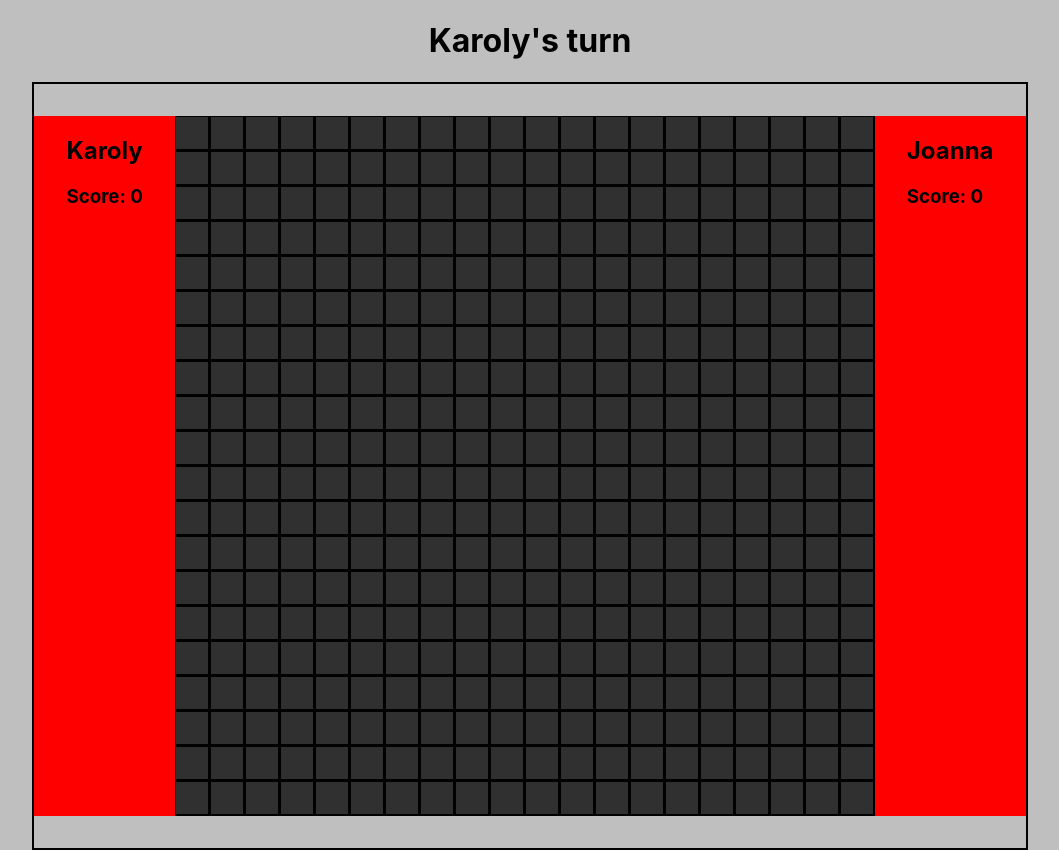
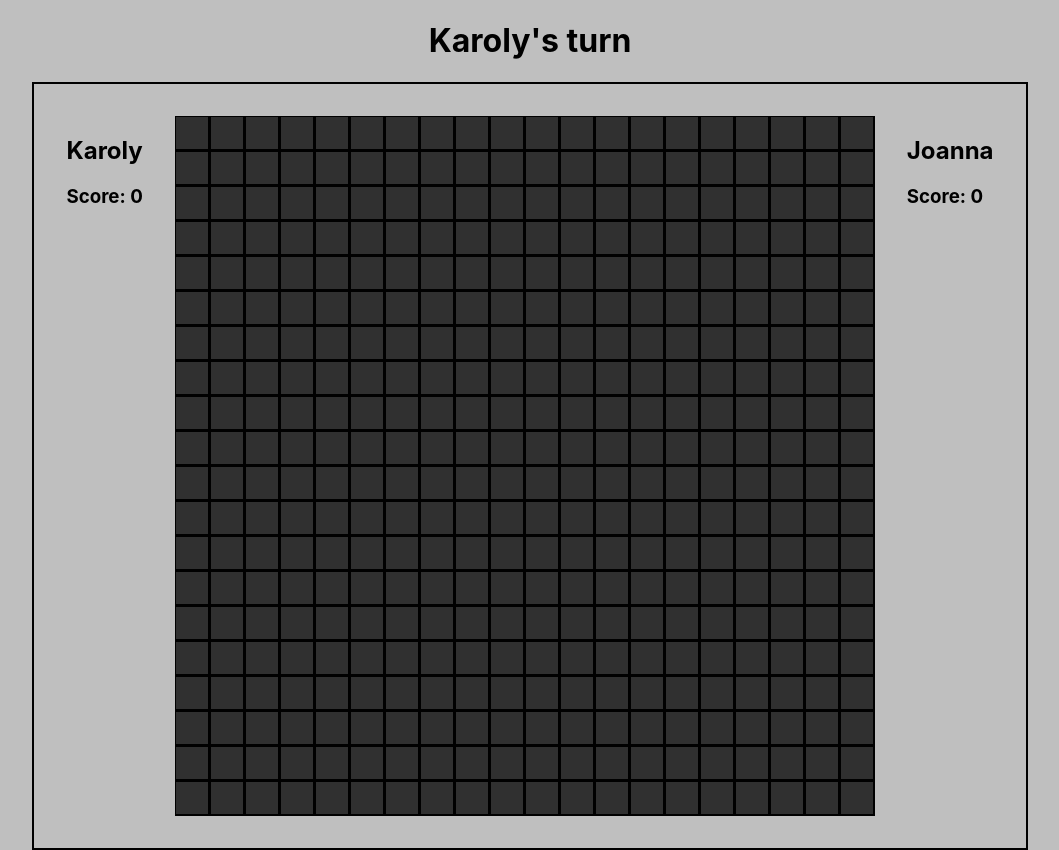
Before and after one commit to Karoly-Git/amoba, a React (Create React App) app: page / in a window 1280 px wide. Shown: the whole page, without its empty margins (110-1169 px from the left). Built offline with nearby package versions, Linux system fonts and the light colour scheme.

Commit message:
Style update, background update.

```diff
--- a/src/css/App.css
+++ b/src/css/App.css
@@ -14,7 +14,6 @@ body {
   border: 2px solid black;
 }
 .App .container .player-house {
-  background-color: red;
   padding: 0 2rem;
 }
 .App .container .table {
--- a/src/css/App.scss
+++ b/src/css/App.scss
@@ -14,7 +14,6 @@ body {
     border: 2px solid black;
 
     .player-house {
-      background-color: red;
       padding: 0 2rem;
     }
 
```
Also changed, not shown: 1 other file (tests, documents, lock files or other folders).
